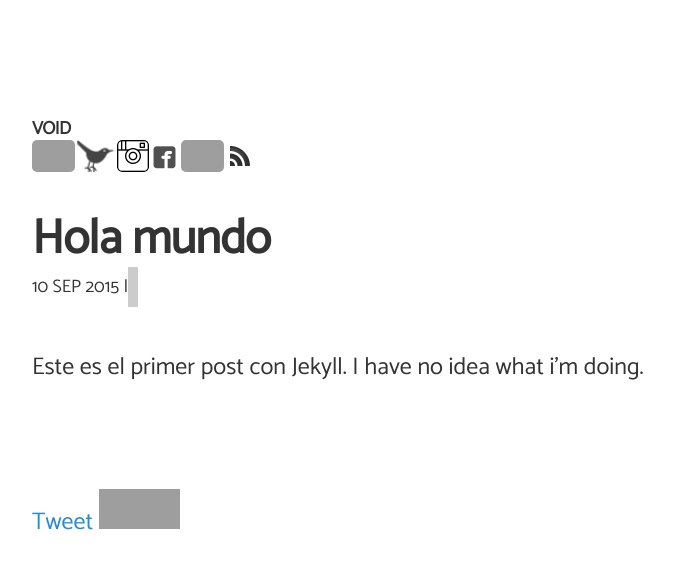
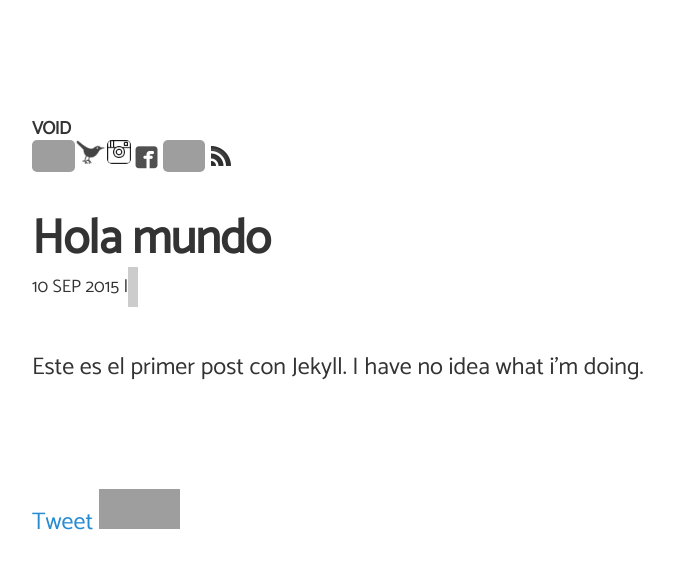
Before and after one commit to angelsimon/angelsimon.github.io, a Jekyll site: the page built from _posts/2015-09-10-hola-mundo.md, in a window 1280 px wide. Shown: the top 569 px of the page, without its empty margins (32-706 px from the left). Built offline with Jekyll 4.4.1, drawn with Linux system fonts in a browser that asks for light colours; nearby versions of some CDN libraries; comment, search, counter and statistics services are not loaded; grey boxes are pictures that could not be loaded.

Commit message:
Update post.html

```diff
--- a/_layouts/post.html
+++ b/_layouts/post.html
@@ -7,8 +7,8 @@
     <a href="{{ site.baseurl }}/">{{ site.name }}</a>
     <div style="display: flex;">
     <a href="http://www.github.com/angelsimon/" target="_blank"><img src="{{ site.baseurl }}/public/social/github.png" style="height:32px;" /></a>
-    <a href="http://www.twitter.com/void/" target="_blank"><img src="{{ site.baseurl }}/public/social/twitterbird.png" style="height:32px;" /></a>
-    <a href="http://www.instagram.com/void_ar/" target="_blank"><img src="{{ site.baseurl }}/public/social/instagram.png" style="height:32px;" /></a>
+    <a href="http://www.twitter.com/void/" target="_blank"><img src="{{ site.baseurl }}/public/social/twitterbird.png" style="height:24px;" /></a>
+    <a href="http://www.instagram.com/void_ar/" target="_blank"><img src="{{ site.baseurl }}/public/social/instagram.png" style="height:24px;" /></a>
     <a href="http://www.facebook.com/void.ar/" target="_blank"><img src="{{ site.baseurl }}/public/social/facebook.png" style="height:32px;" /></a>
     <a href="https://www.youtube.com/c/AngelSimon" target="_blank"><img src="{{ site.baseurl }}/public/social/youtube.png" style="height:32px;" /></a>
     <a href="{{ site.baseurl }}/feed.xml" target="_blank"><img src="{{ site.baseurl }}/public/social/rss.png" style="height:32px;" /></a>
```
